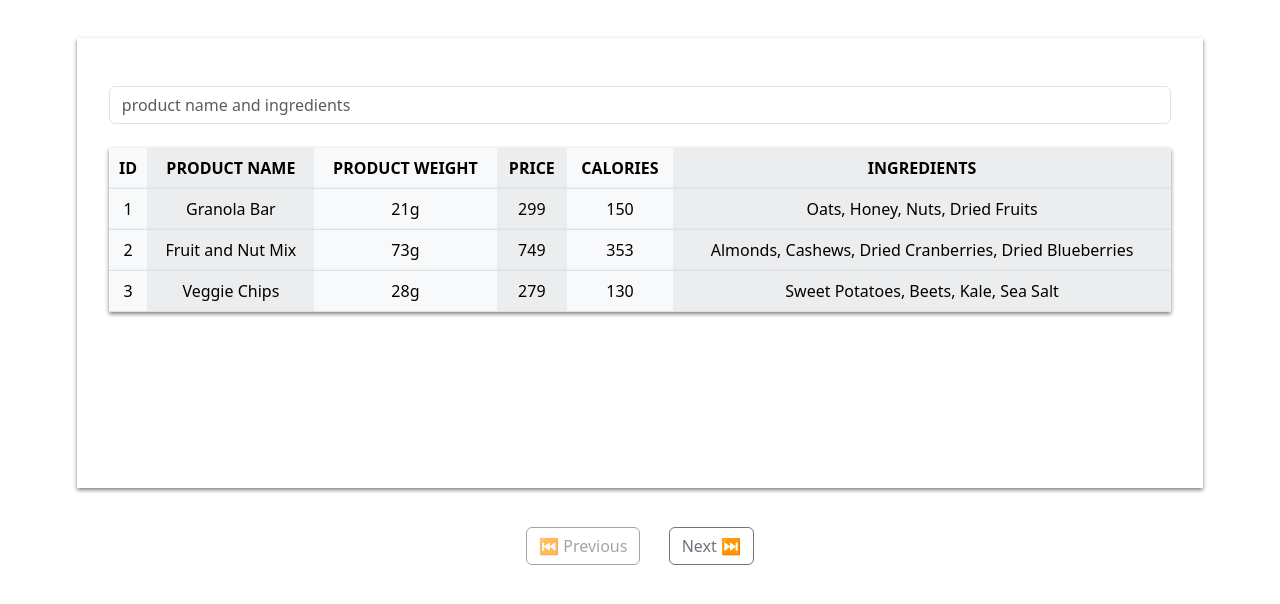
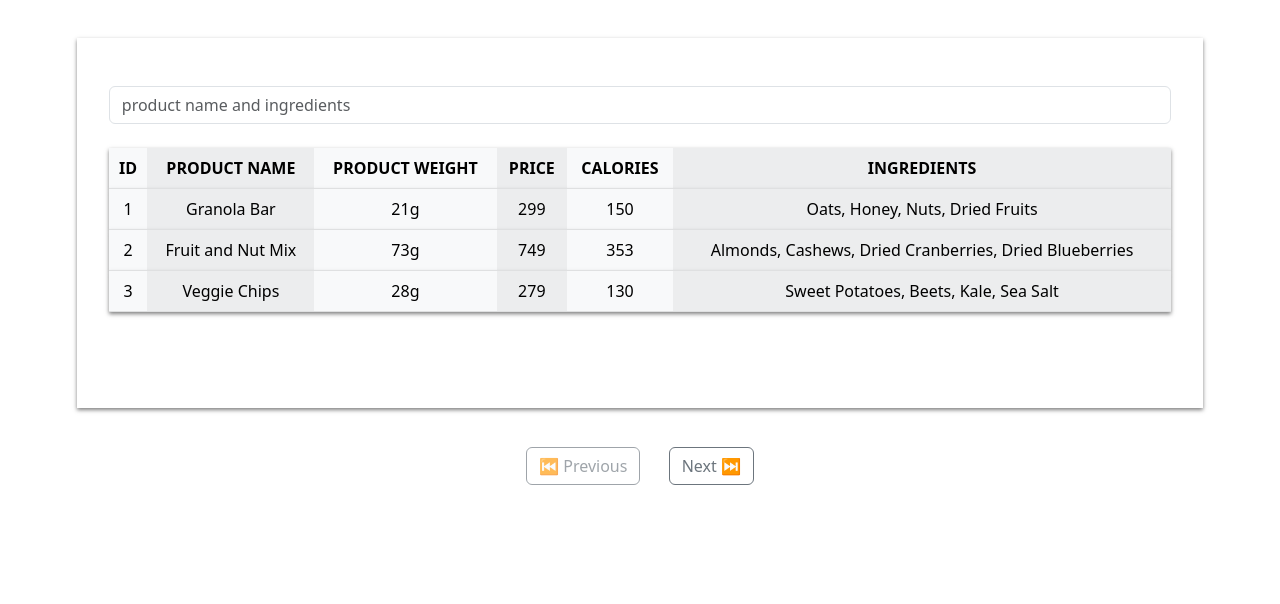
Before and after one commit to Shaheen-Siddiqui/Snack-Table, a React (Create React App) app: page / in a window 1280 px wide. Shown: the top 604 px of the page. Built offline with nearby package versions, Linux system fonts and the light colour scheme.

Commit message:
style: reduce padding

```diff
--- a/src/App.css
+++ b/src/App.css
@@ -34,7 +34,7 @@
 
 .snacks-case {
   margin: 3% 6%;
-  padding: 2rem 2rem 10rem 2rem;
+  padding: 2rem 2rem 5rem 2rem;
   box-shadow: 0 2px 4px rgba(0, 0, 0, 0.5);
   background: linear-gradient(to bottom, rgba(255, 255, 255, 0.7) 50%, rgba(255, 255, 255, 0.3) 100%);
 }
```
